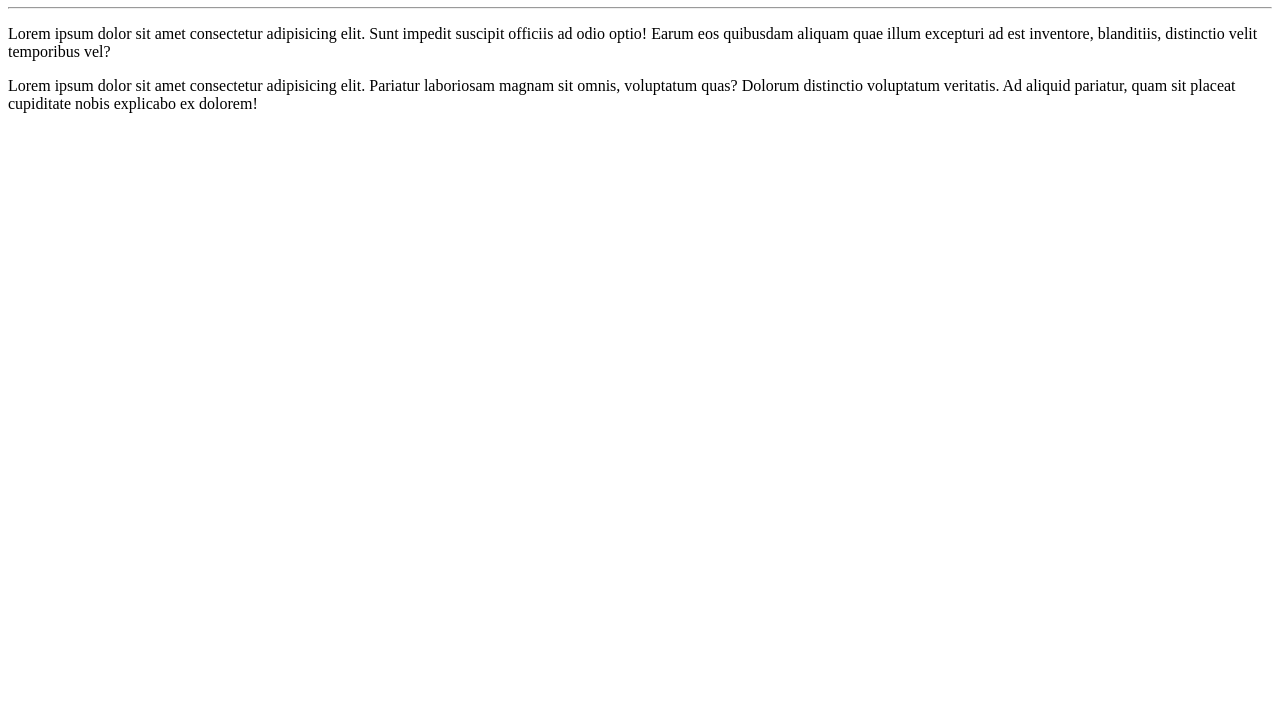
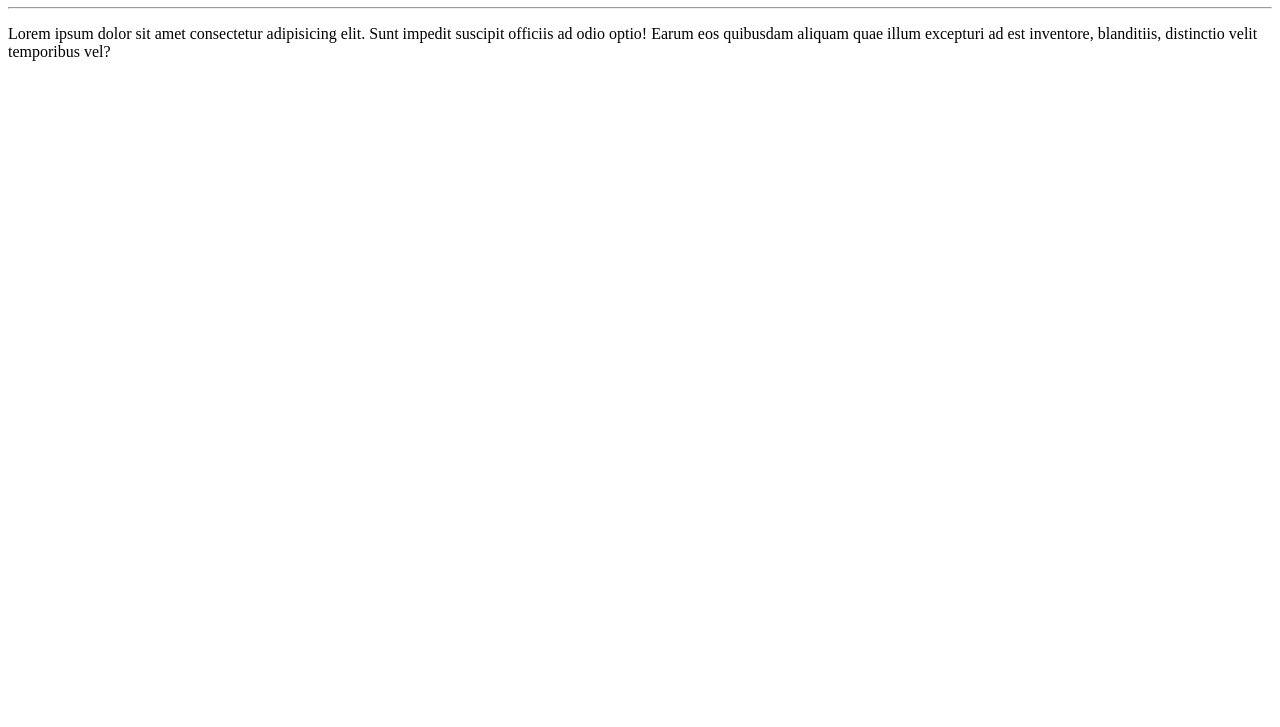
Before and after one commit to RICHARDISON-REIS/Ola-Mundo, a plain HTML site: page site-exemplo/index.html in a window 1280 px wide. Shown: the part 73-800 px from the top of the page. Drawn offline with Linux system fonts and the light colour scheme.

Commit message:
Retirei um parágrafo.

```diff
--- a/site-exemplo/index.html
+++ b/site-exemplo/index.html
@@ -10,6 +10,5 @@
     <h1>Olá, Mundo!</h1>
     <hr>
     <p>Lorem ipsum dolor sit amet consectetur adipisicing elit. Sunt impedit suscipit officiis ad odio optio! Earum eos quibusdam aliquam quae illum excepturi ad est inventore, blanditiis, distinctio velit temporibus vel?</p>
-    <p>Lorem ipsum dolor sit amet consectetur adipisicing elit. Pariatur laboriosam magnam sit omnis, voluptatum quas? Dolorum distinctio voluptatum veritatis. Ad aliquid pariatur, quam sit placeat cupiditate nobis explicabo ex dolorem!</p>
 </body>
 </html>
```
